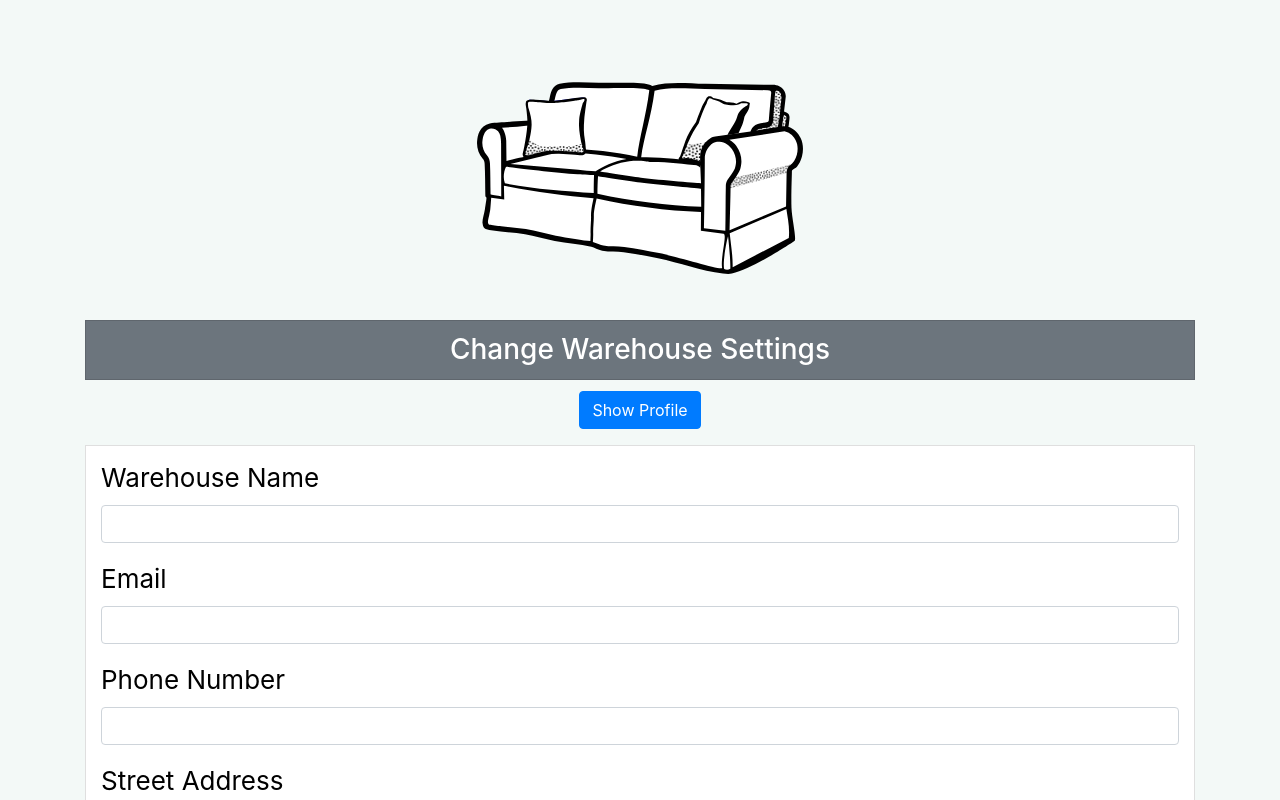
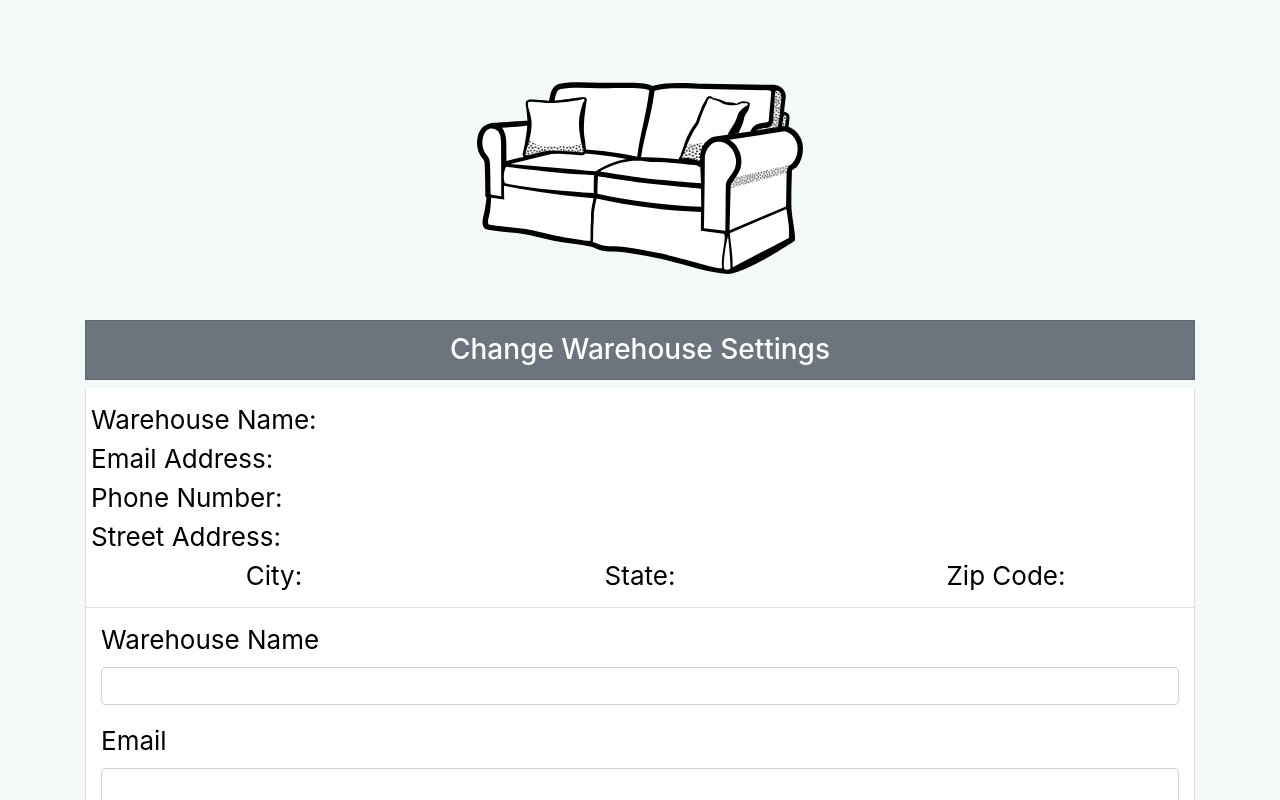
Before and after one commit to liamlows/LOCAL_Sample_Docker-Compose_Project, a React (Create React App) app in the folder frontend/: page /warehouseProfile in a window 1280 px wide. Shown: the top 800 px of the page. Built offline with nearby package versions, Linux system fonts and the light colour scheme; no server answers.

Commit message:
information loads with constructor

```diff
--- a/frontend/src/inventory.jsx
+++ b/frontend/src/inventory.jsx
@@ -12,6 +12,7 @@ export class Inventory extends React.Component {
 
   constructor(props){
     super(props);
+    {this.getInventory()}
     this.state = {
       values: []
     };
@@ -35,7 +36,6 @@ export class Inventory extends React.Component {
       <Link to='newuser'><button type="button" className="btn btn-primary">New user</button></Link>
       </div>
       <div>
-      <button type="button" className="btn btn-primary" onClick={ () => this.getInventory() }>View/Refresh Inventory</button>
       <Link to='/itemDetails'><button type="button" className="btn btn-primary">Add Item to Warehouse</button></Link>
       </div>
       <ul>
--- a/frontend/src/settingsForm.jsx
+++ b/frontend/src/settingsForm.jsx
@@ -10,7 +10,8 @@ export class SettingsForm extends React.Component{
              address: '',
              city: '',
              state: '',
-             zipCode: ''};
+             zipCode: ''
+           };
 
     submit(){
         //update database with state
@@ -35,6 +36,7 @@ export class SettingsForm extends React.Component{
 
     constructor(props){
       super(props);
+      {this.getProfile()}
       this.state = {
         values: []
       };
@@ -59,18 +61,27 @@ export class SettingsForm extends React.Component{
 
     render(){
         return (
-
             <form className="container">
                 <h3 className="container list-group-item bg-secondary text-white">Change Warehouse Settings</h3>
 
-                <div>
-                <button type="button" className="btn btn-primary" onClick={ () => this.getProfile()}>Show Profile</button>
+                <div className="list-group-item">
+                    <div className="row">Warehouse Name: {this.state.warehouseName}</div>
+
+                    <div className="row">Email Address: {this.state.email}</div>
+
+                    <div className="row">Phone Number: {this.state.phoneNumber}</div>
+
+                    <div className="row">Street Address: {this.state.address}</div>
+
+                    <div className="row">
+                        <div className="col">City: {this.state.city}</div>
+
+                        <div className="col">State: {this.state.state}</div>
+
+                        <div className="col">Zip Code: {this.state.zipCode}</div>
+                    </div>
+
                 </div>
-
-                <p>{this.state.warehouseName}</p>
-                <p>{this.state.email}  {this.state.phoneNumber}</p>
-                <p>{this.state.address}</p>
-                <p>{this.state.city}  {this.state.state} {this.state.zipCode}</p>
 
                 <div className="list-group-item">
                     <div className="form-group form-row">
```
Also changed, not shown: 1 other file (tests, documents, lock files or other folders).
